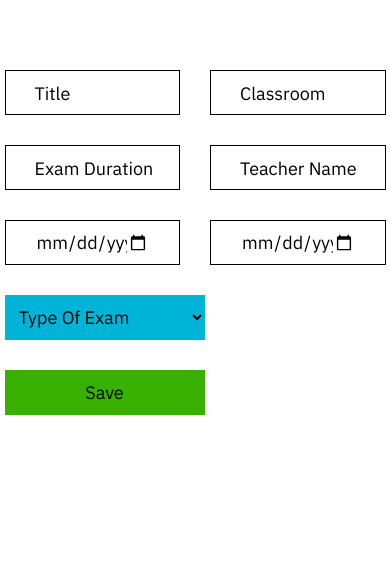
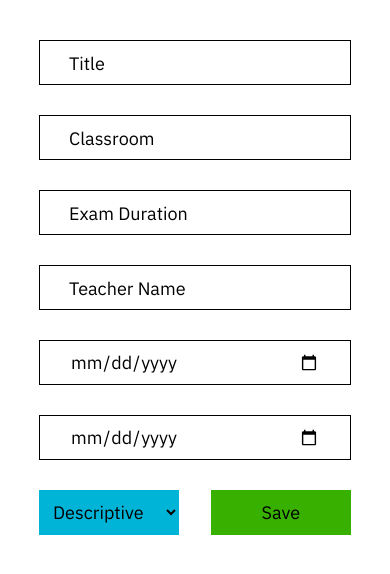
Before and after one commit to matinmat8/Exam, a Django app: page /add/exam/ in a window 390 px wide. Shown: the part 60-634 px from the top of the page. Run offline with Django 4.2, Linux system fonts and the light colour scheme.

Commit message:
responsive add exam page

```diff
--- /dev/null
+++ b/exam/static/css/add_exam/responsive.css
@@ -0,0 +1,18 @@
+@media screen and (max-width: 640px) {
+    main {
+        padding: 40px 0;
+    }
+
+    main > form > * {
+        width: 80% !important;
+    }
+
+    .control {
+        justify-content: space-between;
+        gap: 0;
+    }
+
+    .control * {
+        width: 45%;
+    }
+}
--- a/exam/static/css/add_exam/style.css
+++ b/exam/static/css/add_exam/style.css
@@ -1,5 +1,5 @@
 main {
-    padding-top: 70px;
+    padding: 70px 0;
     width: 100%;
 }
 
@@ -72,10 +72,6 @@ main > form select:focus {
     padding: 10px;
 }
 
-.control select option[selected] {
-    display: none;
-}
-
 .control * {
     width: 200px;
     height: 45px;
--- a/exam/templates/exam/add_exam.html
+++ b/exam/templates/exam/add_exam.html
@@ -4,6 +4,7 @@
 {% block selfLink %}
 
     <link rel="stylesheet" type="text/css" href="{% static 'css/add_exam/style.css' %}">
+    <link rel="stylesheet" type="text/css" href="{% static 'css/add_exam/responsive.css' %}">
 
 {% endblock selfLink %}
 
@@ -22,7 +23,7 @@
         </div>
 
         <div class="input">
-            <input type="text" name="exam_duration" required>
+            <input type="number" name="exam_duration" required>
             <p class="placeholder">Exam Duration</p>
         </div>
 
@@ -37,7 +38,6 @@
 
         <div class="control center-items">
             <select name="type_of_exam" required>
-                <option value="" selected>Type Of Exam</option>
                 <option value="descriptive">Descriptive</option>
                 <option value="test">Test</option>
                 <option value="t/f">T/F</option>
--- a/exam/templates/exam/base.html
+++ b/exam/templates/exam/base.html
@@ -49,15 +49,15 @@
         <a href="{% url 'exam:exam_list' %}">Exams</a>
     </aside>
 
-    <div id="prevent"></div>
-
     <main>
         {% block content %}
 
-            <!-- <h2>Exam Online System</h2> -->
+        <!-- <h2>Exam Online System</h2> -->
 
         {% endblock content %}
     </main>
+
+    <div id="prevent"></div>
 
     <script type="text/javascript" src="{% static 'script/app.js' %}"></script>
 
```
